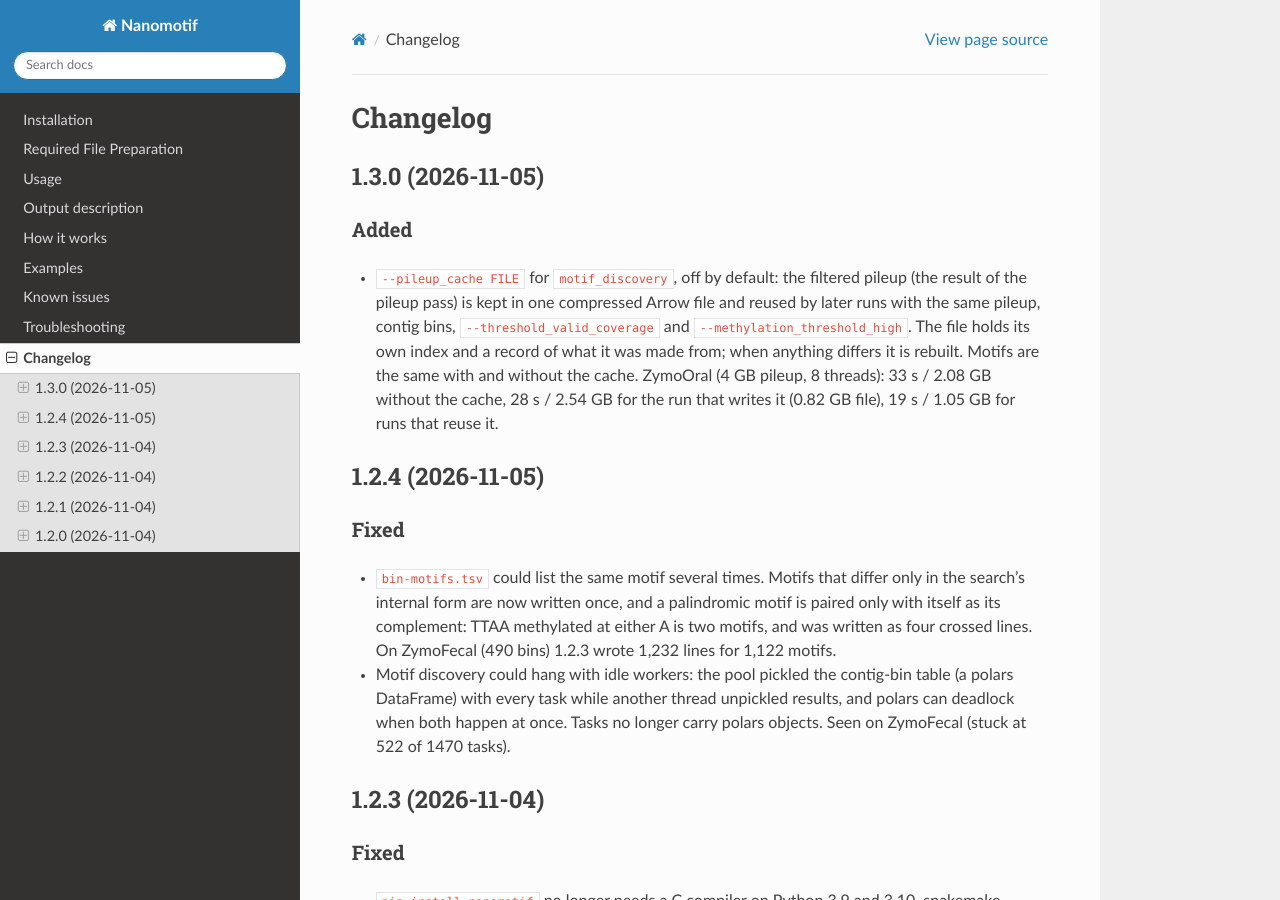
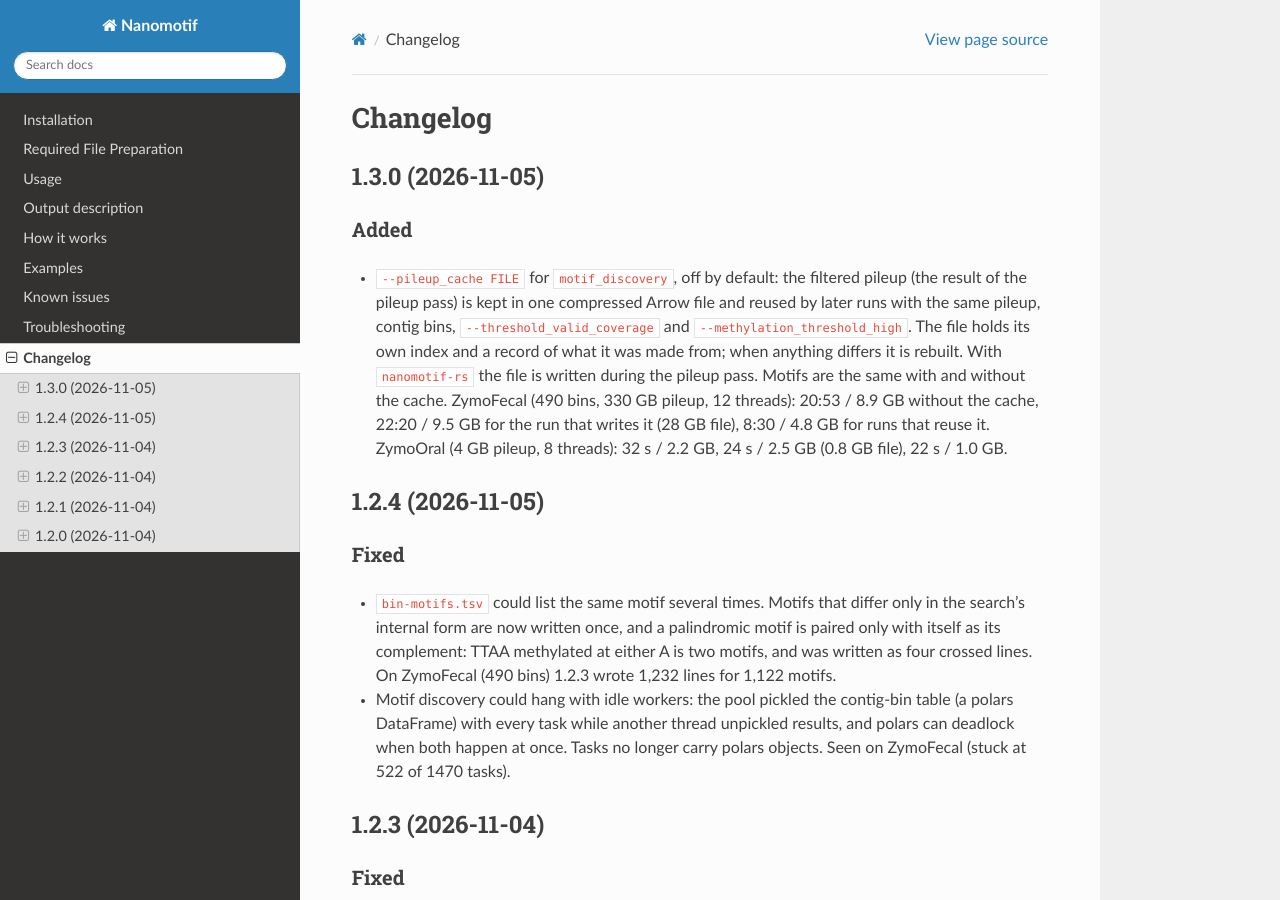
Before and after one commit to MicrobialDarkMatter/nanomotif, a Sphinx documentation site: the page built from docs/source/changelog.md, in a window 1280 px wide and 900 px high. Built offline with Sphinx 7.4.7 and the Read the Docs theme 3.1.0, drawn with Linux system fonts in a browser that asks for light colours.

Commit message:
Changelog and docs: --pileup_cache numbers with the direct write
ZymoFecal: 20:53 / 8.9 GB without the cache, 22:20 / 9.5 GB writing it
(28 GB), 8:30 / 4.8 GB reusing it; same motifs.

Co-Authored-By: Claude Opus 5.5 <noreply@anthropic.com>

```diff
--- a/CHANGELOG.md
+++ b/CHANGELOG.md
@@ -6,9 +6,11 @@
 - `--pileup_cache FILE` for `motif_discovery`, off by default: the filtered pileup (the result of the
   pileup pass) is kept in one compressed Arrow file and reused by later runs with the same pileup,
   contig bins, `--threshold_valid_coverage` and `--methylation_threshold_high`. The file holds its own
-  index and a record of what it was made from; when anything differs it is rebuilt. Motifs are the same
-  with and without the cache. ZymoOral (4 GB pileup, 8 threads): 33 s / 2.08 GB without the cache,
-  28 s / 2.54 GB for the run that writes it (0.82 GB file), 19 s / 1.05 GB for runs that reuse it.
+  index and a record of what it was made from; when anything differs it is rebuilt. With `nanomotif-rs`
+  the file is written during the pileup pass. Motifs are the same with and without the cache.
+  ZymoFecal (490 bins, 330 GB pileup, 12 threads): 20:53 / 8.9 GB without the cache, 22:20 / 9.5 GB for
+  the run that writes it (28 GB file), 8:30 / 4.8 GB for runs that reuse it. ZymoOral (4 GB pileup,
+  8 threads): 32 s / 2.2 GB, 24 s / 2.5 GB (0.8 GB file), 22 s / 1.0 GB.
 
 ## 1.2.4 (2026-11-05)
 
```
Also changed, not shown: docs/source/usage.md (+2 -2 lines).
